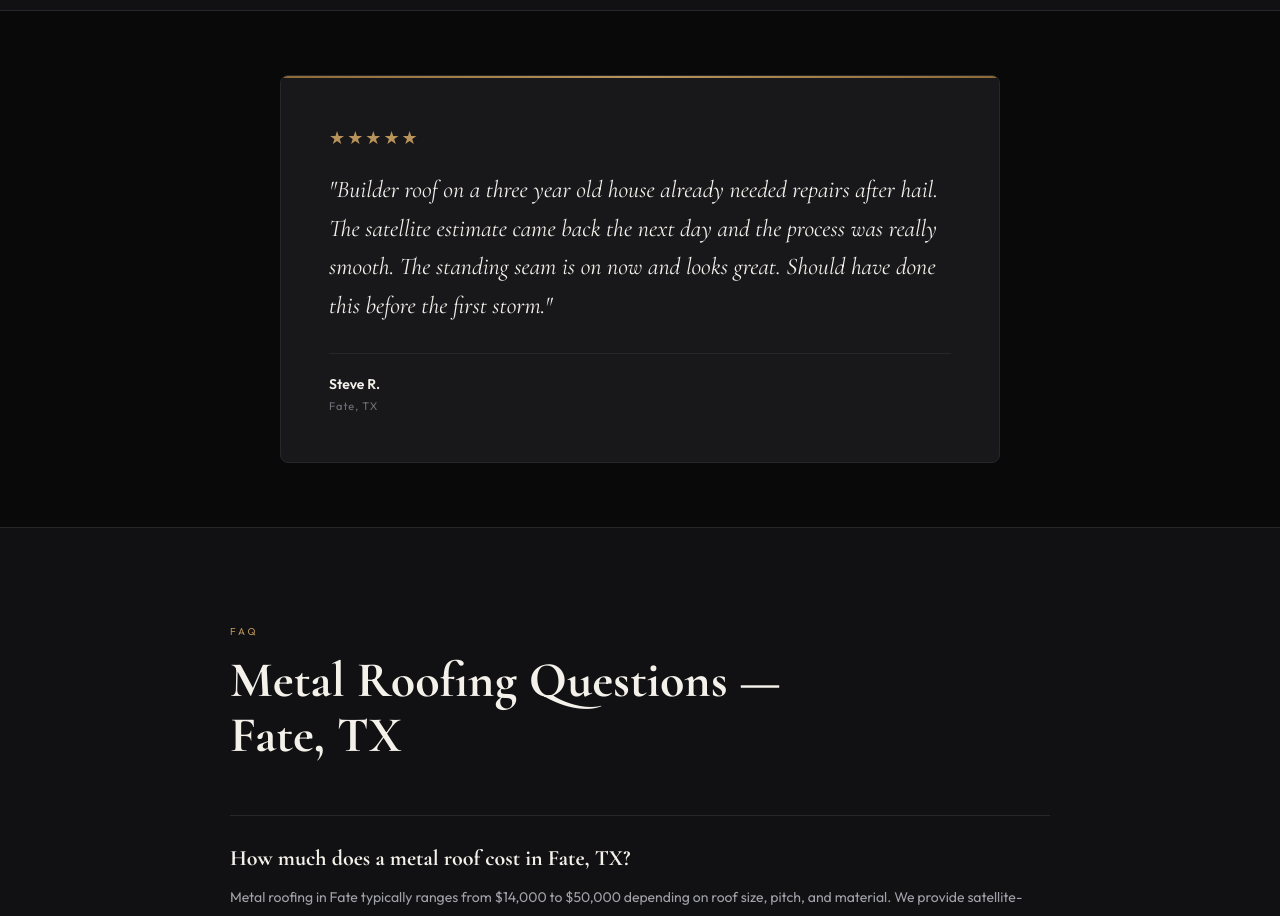
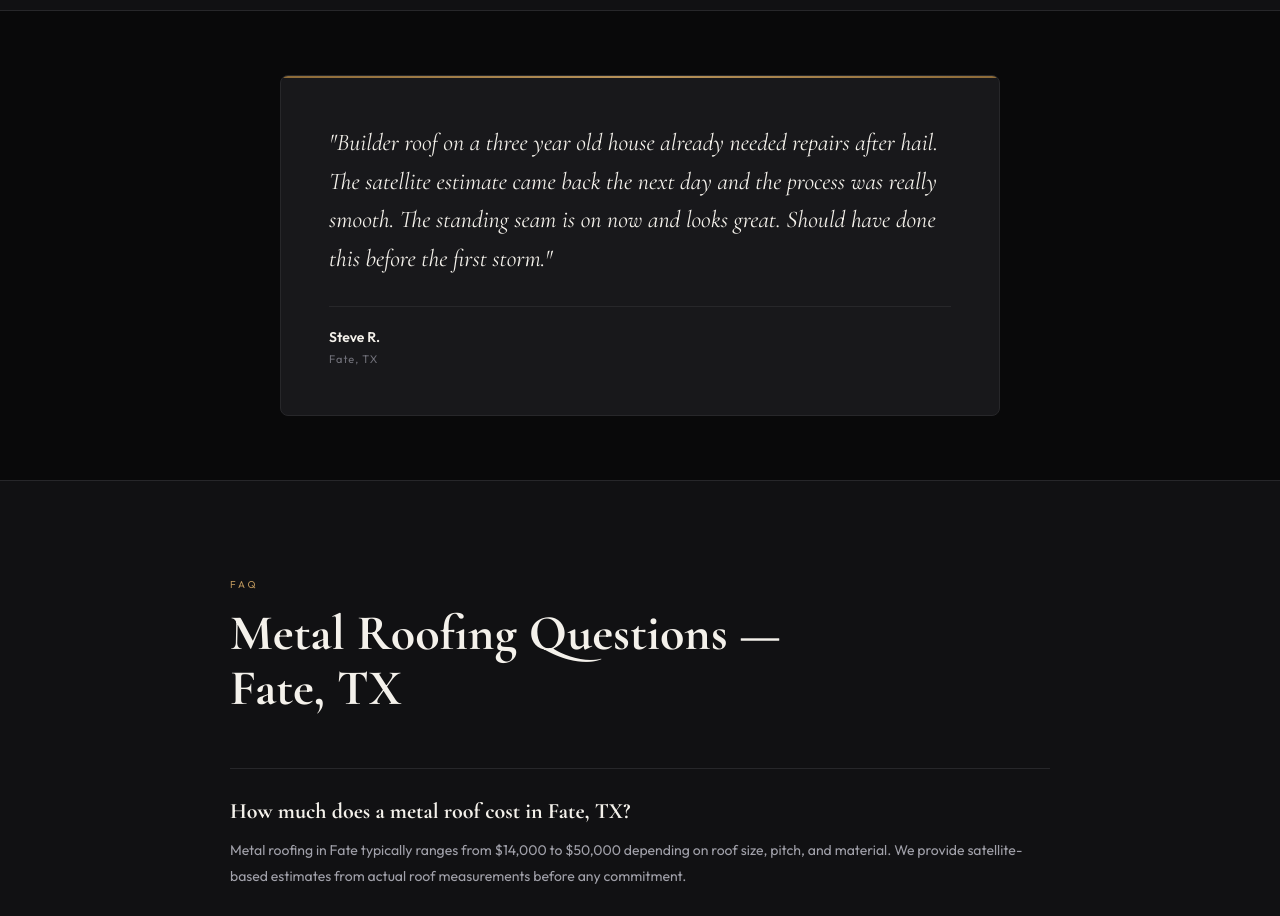
Before and after one commit to ajmj86/metroplex-metal-roofs, a Next.js app: page /metal-roofing-fate-tx in a window 1280 px wide. Shown: the part 4020-4936 px from the top of the page. Built offline with nearby package versions, Linux system fonts and the light colour scheme.

Commit message:
homepage/city: remove star ratings from reviews sections

```diff
--- a/components/CityPage.tsx
+++ b/components/CityPage.tsx
@@ -380,9 +380,6 @@ export default function CityPage({ city }: { city: CityData }) {
             <Reveal>
               <div style={{ background: C.card, border: `1px solid ${C.border}`, borderRadius: 8, padding: 'clamp(28px,4vw,48px)', position: 'relative', overflow: 'hidden' }}>
                 <div style={{ position: 'absolute', top: 0, left: 0, right: 0, height: 2, background: `linear-gradient(90deg,${C.accentDark},${C.accent},${C.accentDark})` }}/>
-                <div style={{ display: 'flex', gap: 2, marginBottom: 20 }}>
-                  {'★★★★★'.split('').map((s, i) => <span key={i} style={{ color: C.accent, fontSize: 18 }}>{s}</span>)}
-                </div>
                 <p style={{ fontFamily: "'Cormorant Garamond',serif", fontSize: 'clamp(18px,2.5vw,24px)', color: C.white, lineHeight: 1.6, fontStyle: 'italic', marginBottom: 28 }}>
                   "{city.review.text}"
                 </p>
--- a/components/Homepage.jsx
+++ b/components/Homepage.jsx
@@ -785,17 +785,12 @@ const HomePage = ({ activeTab, setActiveTab }) => {
                 <div style={{fontSize:15,letterSpacing:3,color:C.accent,textTransform:"uppercase",marginBottom:10}}>Reviews</div>
                 <h2 style={{fontFamily:"'Cormorant Garamond',serif",fontSize:"clamp(1.625rem,4.2vw,3.5rem)",fontWeight:700,color:C.white}}>What DFW Homeowners Say</h2>
               </div>
-              <div style={{display:"flex",alignItems:"center",gap:6}}>
-                {"★★★★★".split("").map((s,i)=><span key={i} style={{color:C.accent,fontSize:20}}>{s}</span>)}
-                <span style={{fontSize:12,color:C.muted,marginLeft:8}}>5.0 · Google</span>
-              </div>
             </div>
           </Reveal>
           <div className="grid-3" style={{gap:16}}>
             {reviews.map((r,i)=>(
               <Reveal key={r.name} delay={i*0.09}>
                 <div style={{padding:28,background:C.card,border:`1px solid ${C.border}`,borderRadius:6,display:"flex",flexDirection:"column",gap:16,height:"100%"}}>
-                  <div style={{display:"flex",gap:2}}>{"★★★★★".split("").map((s,i)=><span key={i} style={{color:C.accent,fontSize:13}}>{s}</span>)}</div>
                   <p style={{fontSize:16,color:C.mutedLight,lineHeight:1.8,fontStyle:"italic",flex:1,margin:0}}>"{r.text}"</p>
                   <div style={{borderTop:`1px solid ${C.border}`,paddingTop:16}}>
                     <div style={{fontSize:14,color:C.white,fontWeight:600}}>{r.name}</div>
```
